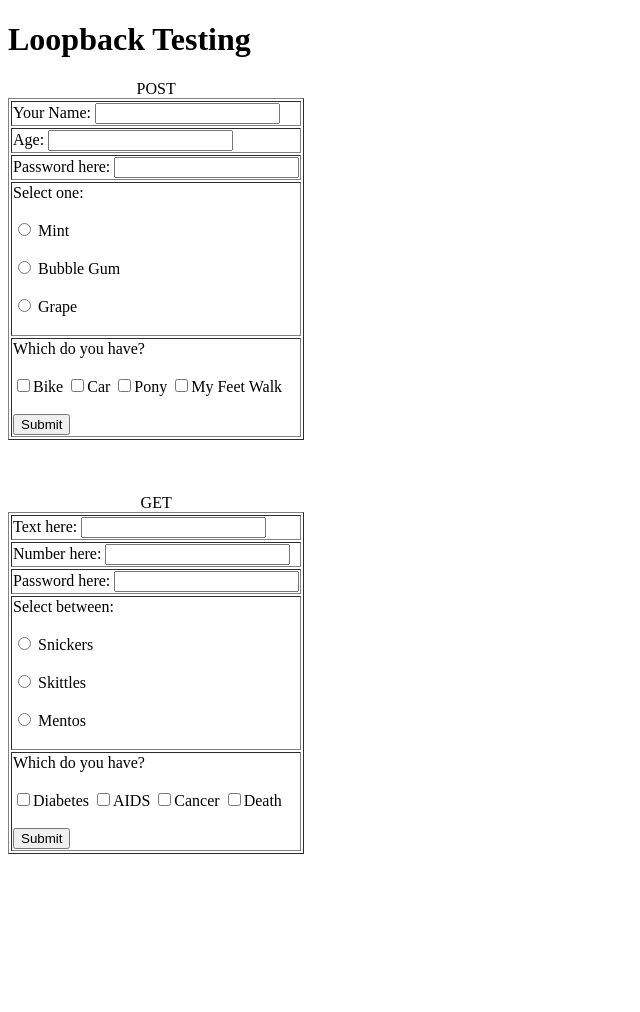
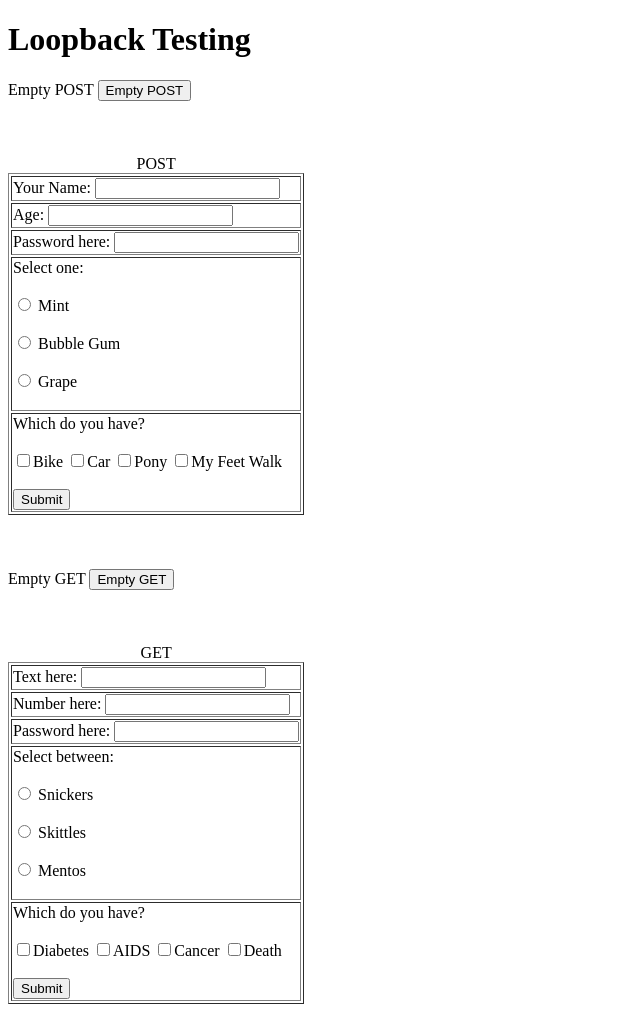
Before and after one commit to eldridgs/assignment4-part1, a PHP site: page /testloopback.html in a window 1280 px wide. Shown: the whole page, without its empty margins (0-640 px from the left). Before the commit the page ends 854 px from the top, so only its background shows below. Run offline with PHP 8.4, Linux system fonts and the light colour scheme.

Commit message:
finished loopback

```diff
--- a/assignment4-part1/src/testloopback.html
+++ b/assignment4-part1/src/testloopback.html
@@ -6,8 +6,13 @@
   </head>
   <body>
     <h1>Loopback Testing</h1>
+  <form action ="loopback.php" method="post">
+    <span> Empty POST </span>
+    <input type="submit" value="Empty POST">
+  </form>
+  <br><br><br>
   <form action="loopback.php" method="post">
-    <table border="1" class="style2">
+    <table border="1">
       <caption> POST </caption>
       <tr>
         <td><span> Your Name: </span>
@@ -31,6 +36,11 @@
 		  <input type="checkbox" name="vehicle" value="feet">My Feet Walk<br><br>
 		  <input type="submit" value="Submit">
     </table>
+    </form>
+	<br><br><br>
+	<form action ="loopback.php" method="get">
+    <span> Empty GET </span>
+    <input type="submit" value="Empty GET">
 	</form>
 	<br><br><br>
     <form action="loopback.php" method="get">
@@ -59,3 +69,4 @@
 		  <input type="submit" value="Submit">
     </table>
   </form>
+    </form>
```
Also changed, not shown: assignment4-part1/src/loopback.php (+13 -4 lines). Lines whose indentation alone changed are shown as unchanged.
